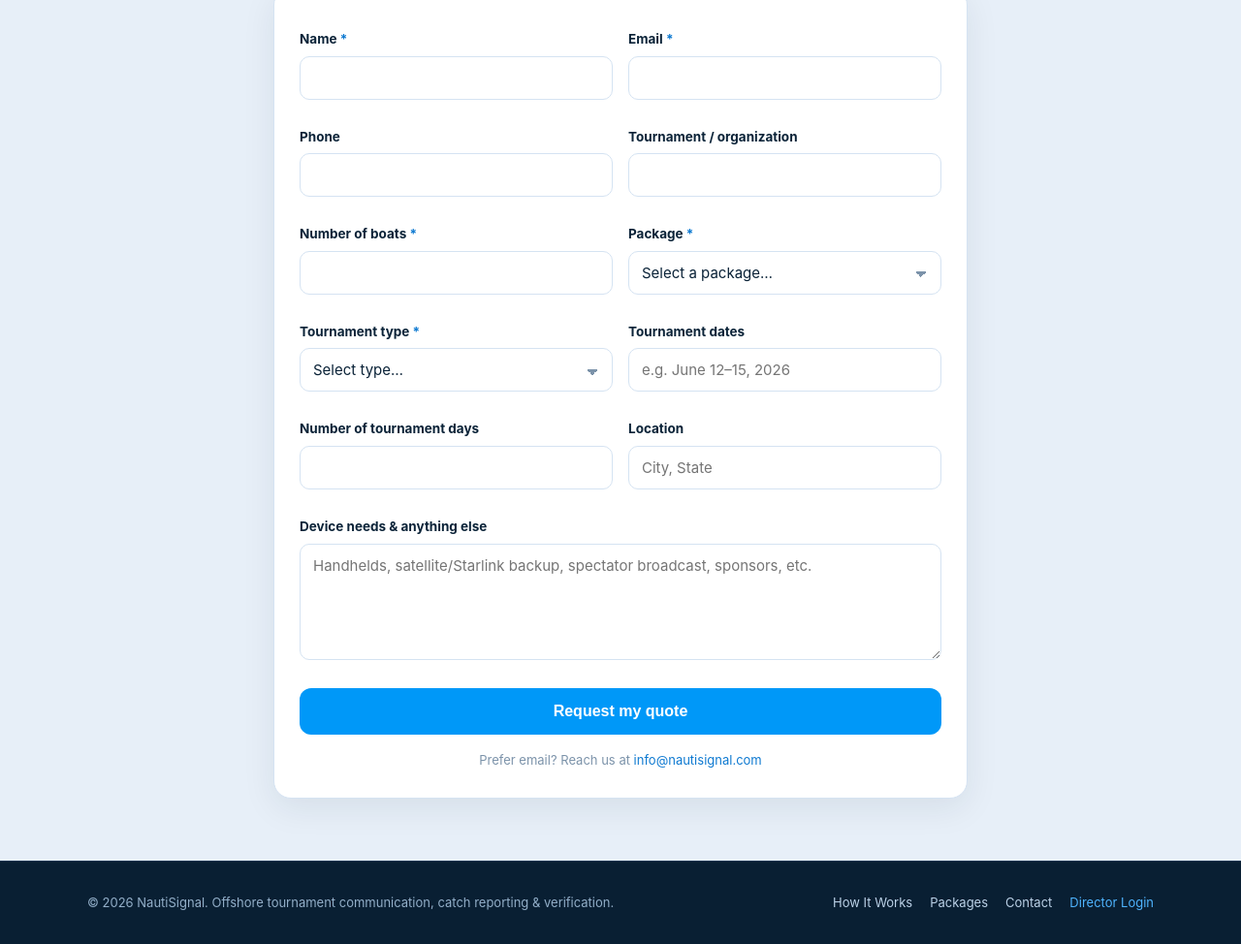
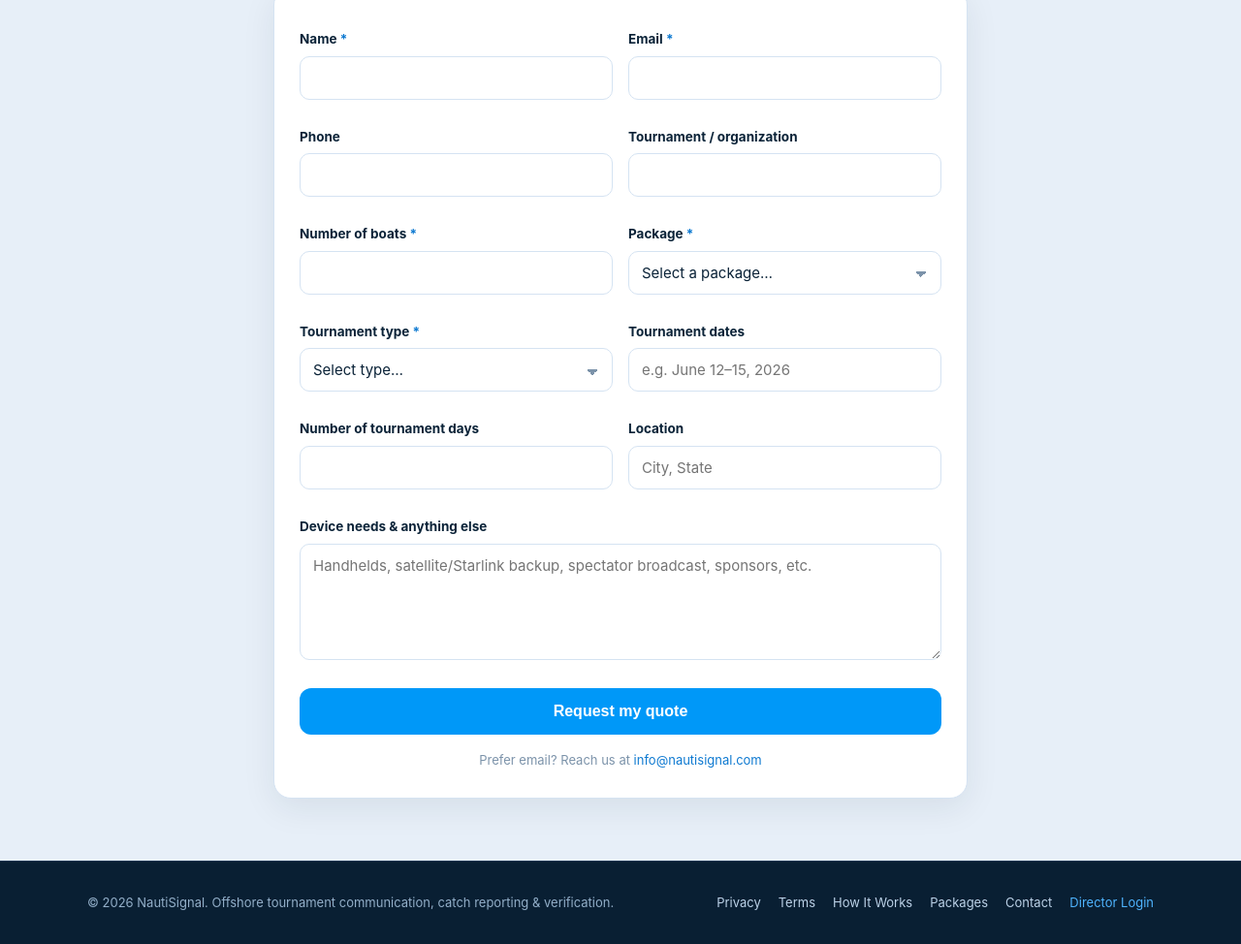
Before and after one commit to thetugisthedrug-cmd/nautisignal-site, a plain HTML site: page quote.html in a window 1280 px wide. Shown: the part 336-1310 px from the top of the page at 97% size. Drawn offline with Linux system fonts and the light colour scheme.

Commit message:
Update quote.html

```diff
--- a/quote.html
+++ b/quote.html
@@ -165,7 +165,7 @@
 </form></div></main>
 <footer><div class="in">
   <div>© 2026 NautiSignal. Offshore tournament communication, catch reporting &amp; verification.</div>
-  <div class="flinks"><a href="/#how-it-works">How It Works</a><a href="/#packages">Packages</a><a href="/contact">Contact</a><a href="https://app.nautisignal.com/director/dashboard" style="color:#4fb4ff">Director Login</a></div>
+  <div class="flinks"><a href="/privacy">Privacy</a><a href="/terms">Terms</a><a href="/#how-it-works">How It Works</a><a href="/#packages">Packages</a><a href="/contact">Contact</a><a href="https://app.nautisignal.com/director/dashboard" style="color:#4fb4ff">Director Login</a></div>
 </div></footer>
 <script>document.getElementById('nt').addEventListener('click',function(){document.getElementById('nl').classList.toggle('open')});</script>
 </body></html>
```
